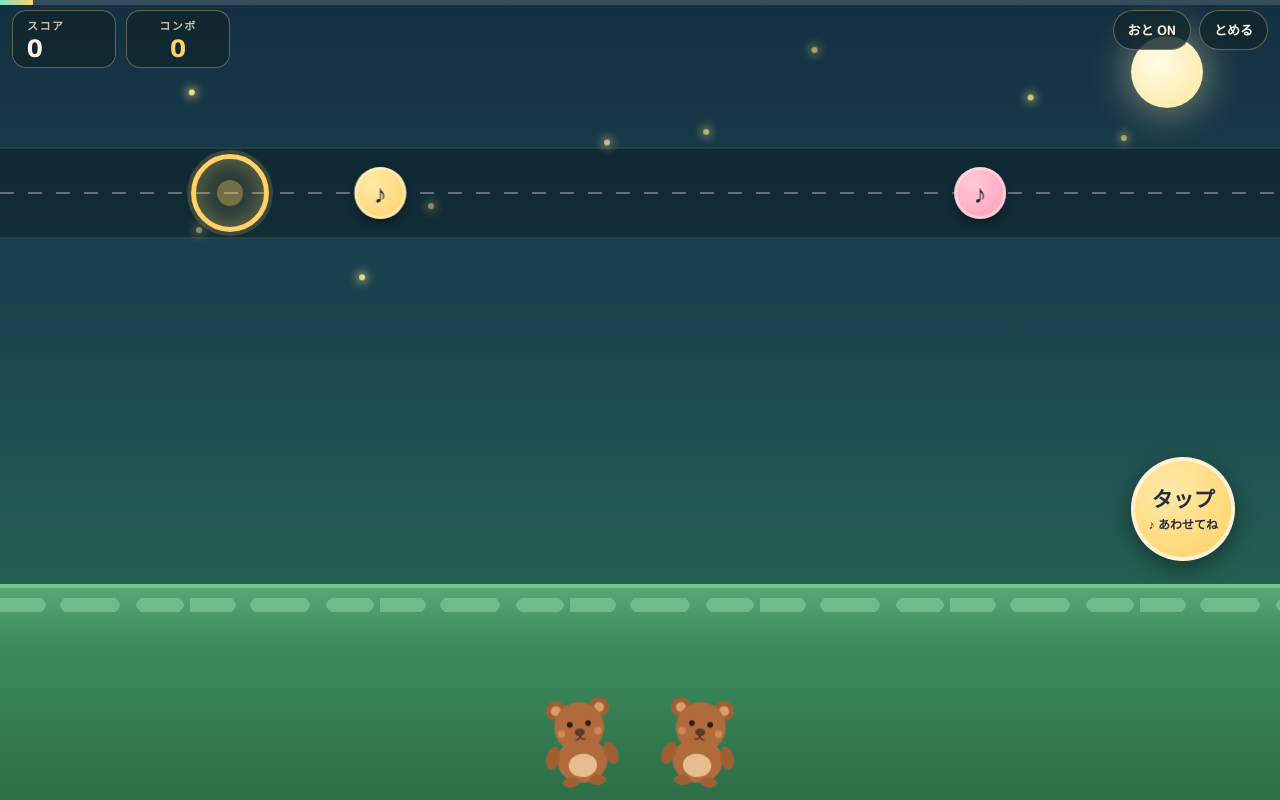
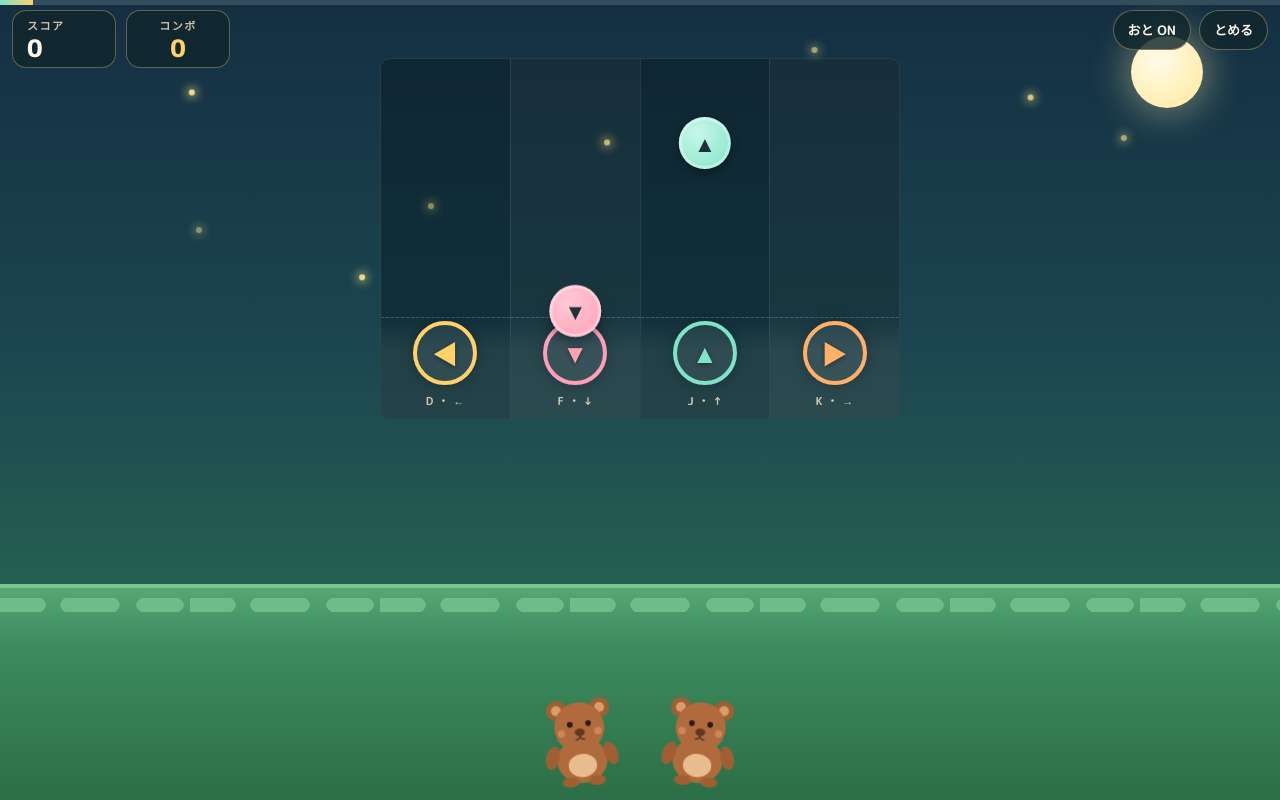
Before and after one commit to jowndown/iina-rhythm, a plain HTML site: page index.html in a window 1280 px wide. Both pictures are taken after a click on the button "▶ スタート". Drawn offline with Linux system fonts and the light colour scheme.

Commit message:
Update index.html to DDR-style 4-lane version

```diff
--- a/index.html
+++ b/index.html
@@ -63,31 +63,44 @@
       #progressWrap{ position:absolute; top:0; left:0; right:0; height:5px; background:rgba(255,255,255,.14); z-index:7; }
       #progressBar{ height:100%; width:0%; background:linear-gradient(90deg,var(--teal),var(--amber)); }
 
-      /* lane */
-      #lane{ position:absolute; left:0; right:0; top:16%; height:34%; min-height:120px; }
-      #laneBand{ position:absolute; left:0; right:0; top:50%; transform:translateY(-50%);
-        height:92px; background:rgba(8,26,32,.5); border-top:2px solid rgba(255,255,255,.10);
-        border-bottom:2px solid rgba(255,255,255,.10); }
-      #laneLine{ position:absolute; left:0; right:0; top:50%; height:2px; transform:translateY(-50%);
-        background:repeating-linear-gradient(90deg,rgba(255,246,230,.35) 0 14px,transparent 14px 28px); }
-      #judge{ position:absolute; left:18%; top:50%; transform:translate(-50%,-50%); width:78px; height:78px; z-index:3; }
-      #judgeRing{ position:absolute; inset:0; border-radius:50%; border:5px solid var(--amber);
-        background:rgba(255,209,102,.10); box-shadow:0 0 0 4px rgba(255,209,102,.18), 0 0 22px rgba(255,209,102,.35) inset; }
-      #judgeCore{ position:absolute; inset:26px; border-radius:50%; background:rgba(255,209,102,.35); }
-      #judge.pulse #judgeRing{ animation:jpulse .28s ease-out; }
+      /* lanes (DDR style: 4 lanes, notes fall from top to bottom) */
+      #lane{ position:absolute; left:0; right:0; top:10%; height:62%; min-height:200px; }
+      #laneCols{ position:relative; width:min(94vw,520px); height:100%; margin:0 auto;
+        display:flex; background:rgba(8,26,32,.45); border:1px solid rgba(255,255,255,.10);
+        border-radius:10px; overflow:hidden; }
+      .col{ position:relative; flex:1 1 0; border-left:1px solid rgba(255,255,255,.09); touch-action:none; }
+      .col:first-child{ border-left:none; }
+      .col:nth-child(even){ background:rgba(255,255,255,.035); }
+      .col .pad{ position:absolute; left:0; right:0; bottom:0; height:102px; pointer-events:none;
+        background:linear-gradient(180deg,transparent,rgba(255,255,255,.07) 32%);
+        border-top:1px dashed rgba(255,255,255,.14); }
+      .target{ position:absolute; left:50%; bottom:34px; transform:translateX(-50%);
+        width:64px; height:64px; pointer-events:none; }
+      .target .ring{ position:absolute; inset:0; border-radius:50%; border:4px solid var(--lane-c,#fff);
+        background:rgba(255,255,255,.06); box-shadow:0 0 14px rgba(0,0,0,.25); }
+      .target .arrow{ position:absolute; inset:0; display:flex; align-items:center; justify-content:center;
+        font-size:26px; color:var(--lane-c,#fff); text-shadow:0 1px 4px rgba(0,0,0,.45); }
+      .target.t0{ --lane-c:var(--amber); }
+      .target.t1{ --lane-c:var(--pink); }
+      .target.t2{ --lane-c:var(--teal); }
+      .target.t3{ --lane-c:#ffb066; }
+      .target.pulse .ring{ animation:jpulse .28s ease-out; }
       @keyframes jpulse{ 0%{ transform:scale(1);} 35%{ transform:scale(1.22);} 100%{ transform:scale(1);} }
-      .note{ position:absolute; top:50%; width:52px; height:52px; margin:-26px 0 0 -26px; z-index:2;
+      .target.press .ring{ background:rgba(255,255,255,.30); }
+      .keyHint{ position:absolute; left:0; right:0; bottom:9px; text-align:center; pointer-events:none;
+        font-size:11px; font-weight:700; color:var(--ink-dim); letter-spacing:.06em; white-space:nowrap; }
+      #notes{ position:absolute; inset:0; pointer-events:none; }
+      .note{ position:absolute; left:0; top:0; width:52px; height:52px; margin:-26px 0 0 -26px; z-index:2;
         border-radius:50%; display:flex; align-items:center; justify-content:center;
-        font-size:26px; font-weight:800; color:#20303a;
+        font-size:22px; font-weight:800; color:#20303a;
         box-shadow:0 4px 10px rgba(0,0,0,.35), 0 0 0 3px rgba(255,255,255,.35) inset; will-change:transform; }
-      .note.c0{ background:radial-gradient(circle at 35% 30%,#ffe9a8,var(--amber)); }
-      .note.c1{ background:radial-gradient(circle at 35% 30%,#ffc9d6,var(--pink)); }
-      .note.c2{ background:radial-gradient(circle at 35% 30%,#c8f7e9,var(--teal)); }
-      .note.hitpop{ animation:hitpop .22s ease-out forwards; }
-      @keyframes hitpop{ to{ transform:scale(1.7); opacity:0; } }
-      .note.missed{ transition:opacity .3s, margin-top .3s; opacity:.25; margin-top:6px; }
+      .note.n0{ background:radial-gradient(circle at 35% 30%,#ffe9a8,var(--amber)); }
+      .note.n1{ background:radial-gradient(circle at 35% 30%,#ffc9d6,var(--pink)); }
+      .note.n2{ background:radial-gradient(circle at 35% 30%,#c8f7e9,var(--teal)); }
+      .note.n3{ background:radial-gradient(circle at 35% 30%,#ffd9ae,#ffb066); }
+      .note.missed{ transition:opacity .3s; opacity:.25; }
 
-      #judgePopup{ position:absolute; left:18%; top:6%; transform:translateX(-50%); z-index:5;
+      #judgePopup{ position:absolute; left:50%; bottom:112px; transform:translateX(-50%); z-index:5;
         font-size:clamp(22px,4.6vmin,38px); font-weight:800; letter-spacing:.06em; opacity:0; pointer-events:none;
         text-shadow:0 2px 10px rgba(0,0,0,.5); white-space:nowrap; }
       #judgePopup.show{ animation:pop .55s ease-out; }
@@ -101,14 +114,6 @@
         font-size:clamp(14px,2.6vmin,19px); font-weight:800; opacity:0; white-space:nowrap; }
       #banner.show{ animation:bannerIn 2.4s ease forwards; }
       @keyframes bannerIn{ 0%{ opacity:0; transform:translateX(-50%) translateY(-8px);} 12%{ opacity:1; transform:translateX(-50%) translateY(0);} 82%{ opacity:1;} 100%{ opacity:0;} }
-
-      /* big tap button */
-      #btnTap{ position:absolute; right:3.5%; bottom:4%; z-index:6; width:104px; height:104px; border-radius:50%;
-        border:4px solid rgba(255,255,255,.65); color:#20303a; font-size:21px; font-weight:800;
-        background:radial-gradient(circle at 35% 30%,#ffe9a8,var(--amber));
-        box-shadow:0 8px 22px rgba(0,0,0,.4); touch-action:none; }
-      #btnTap:active{ transform:scale(.93); }
-      #btnTap small{ display:block; font-size:12px; font-weight:700; }
 
       /* ---------- panels ---------- */
       .panel{ position:absolute; inset:0; z-index:8; display:flex; align-items:center; justify-content:center; padding:14px; }
@@ -157,8 +162,10 @@
 
       .hidden{ display:none !important; }
       @media (orientation:portrait){
-        #lane{ top:13%; height:30%; }
-        #btnTap{ width:92px; height:92px; }
+        #lane{ top:9%; height:58%; }
+        .target{ width:56px; height:56px; bottom:38px; }
+        .target .arrow{ font-size:22px; }
+        .note{ width:46px; height:46px; margin:-23px 0 0 -23px; font-size:19px; }
         #hud .box{ min-width:88px; padding:5px 10px; }
         #hud .value{ font-size:19px; }
       }
@@ -184,23 +191,41 @@
         </div>
 
         <div id="lane">
-          <div id="laneBand"></div>
-          <div id="laneLine"></div>
-          <div id="notes"></div>
-          <div id="judge"><div id="judgeRing"></div><div id="judgeCore"></div></div>
+          <div id="laneCols">
+            <div class="col" data-lane="0">
+              <div class="pad"></div>
+              <div class="target t0"><div class="ring"></div><div class="arrow">◀</div></div>
+              <div class="keyHint">D ・ ←</div>
+            </div>
+            <div class="col" data-lane="1">
+              <div class="pad"></div>
+              <div class="target t1"><div class="ring"></div><div class="arrow">▼</div></div>
+              <div class="keyHint">F ・ ↓</div>
+            </div>
+            <div class="col" data-lane="2">
+              <div class="pad"></div>
+              <div class="target t2"><div class="ring"></div><div class="arrow">▲</div></div>
+              <div class="keyHint">J ・ ↑</div>
+            </div>
+            <div class="col" data-lane="3">
+              <div class="pad"></div>
+              <div class="target t3"><div class="ring"></div><div class="arrow">▶</div></div>
+              <div class="keyHint">K ・ →</div>
+            </div>
+            <div id="notes"></div>
+          </div>
           <div id="judgePopup"></div>
           <div id="banner"></div>
         </div>
-
-        <button id="btnTap" class="hidden" type="button">タップ<small>♪ あわせてね</small></button>
 
         <div class="panel" id="panelTitle">
           <div class="card">
             <h1 class="title">いいなリズム</h1>
             <p class="subtitle">もりの なかまと おどる、ほのぼの リズムゲーム</p>
             <div class="howto">
-              <div>♪ ノーツが 左の <b>まる</b> に 重なった瞬間に タップ！</div>
-              <div>♪ 画面タップ ／ 大きなボタン ／ <b>スペースキー</b> でもOK</div>
+              <div>♪ ノーツが <b>4つのレーン</b> を 上から 落ちてくるよ</div>
+              <div>♪ レーン下の <b>矢印</b> に 重なった瞬間に、そのレーンを タップ！</div>
+              <div>♪ PCでは <b>D F J K</b> キー（矢印キーでもOK）</div>
               <div>♪ コンボを つなぐと なかまが ふえるよ</div>
               <div>♪ みんな たまに <b>でんぐり返り</b> するよ</div>
             </div>
@@ -318,9 +343,12 @@
     }
     function midiHz(m) { return 440 * Math.pow(2, (m - 69) / 12); }
 
-    /* parse melody into events [{beat, midi, durBeats}] and chart onsets */
+    /* parse melody into events [{beat, midi, durBeats}] and chart notes [{beat, midi}] */
     var melodyEvents = [];
-    var chartBeats = [4, 6]; /* intro cue taps (bar1) */
+    var chartNotes = [
+      { beat: 4, midi: noteToMidi("E5") }, /* intro cue taps (bar1) */
+      { beat: 6, midi: noteToMidi("G5") }
+    ];
     MEL.forEach(function (barStr, bar) {
       if (!barStr) return;
       var beat = bar * 4;
@@ -329,11 +357,20 @@
         var dur = parseFloat(parts[1]);
         var midi = noteToMidi(parts[0]);
         melodyEvents.push({ beat: beat, midi: midi, dur: dur });
-        chartBeats.push(beat);
+        chartNotes.push({ beat: beat, midi: midi });
         beat += dur;
       });
     });
-    chartBeats.sort(function (a, b) { return a - b; });
+    chartNotes.sort(function (a, b) { return a.beat - b.beat; });
+
+    /* 4 lanes (DDR order ◀ ▼ ▲ ▶): low notes left, high notes right */
+    var LANE_GLYPH = ["◀", "▼", "▲", "▶"];
+    function laneForMidi(m) {
+      if (m <= 74) return 0; /* B4 C5 D5 */
+      if (m <= 77) return 1; /* E5 F5 */
+      if (m <= 79) return 2; /* G5 */
+      return 3;              /* A5 B5 C6 */
+    }
 
     /* ---------- audio engine ---------- */
     var actx = null, masterGain = null, musicGain = null, sfxGain = null, noiseBuf = null;
@@ -630,9 +667,11 @@
 
     /* ---------- DOM refs ---------- */
     function $(id) { return document.getElementById(id); }
-    var laneEl = $("lane"), notesEl = $("notes"), judgeEl = $("judge"), popupEl = $("judgePopup"),
+    var laneEl = $("lane"), laneColsEl = $("laneCols"), notesEl = $("notes"), popupEl = $("judgePopup"),
         bannerEl = $("banner"), scoreEl = $("scoreVal"), comboEl = $("comboVal"),
-        progressEl = $("progressBar"), hudEl = $("hud"), btnTapEl = $("btnTap");
+        progressEl = $("progressBar"), hudEl = $("hud");
+    var colEls = Array.prototype.slice.call(document.querySelectorAll(".col"));
+    var targetEls = Array.prototype.slice.call(document.querySelectorAll(".target"));
 
     /* fireflies */
     (function () {
@@ -660,10 +699,18 @@
       void popupEl.offsetWidth;
       popupEl.className = "show " + kind;
     }
-    function pulseJudge() {
-      judgeEl.classList.remove("pulse");
-      void judgeEl.offsetWidth;
-      judgeEl.classList.add("pulse");
+    function pulseTarget(lane) {
+      var el = targetEls[lane];
+      if (!el) return;
+      el.classList.remove("pulse");
+      void el.offsetWidth;
+      el.classList.add("pulse");
+    }
+    function pressFx(lane) {
+      var el = targetEls[lane];
+      if (!el) return;
+      el.classList.add("press");
+      setTimeout(function () { el.classList.remove("press"); }, 110);
     }
 
     /* ---------- game state ---------- */
@@ -683,13 +730,14 @@
 
     function buildChart() {
       notesEl.innerHTML = "";
-      chart = chartBeats.map(function (b, i) {
+      chart = chartNotes.map(function (cn) {
+        var lane = laneForMidi(cn.midi);
         var el = document.createElement("div");
-        el.className = "note c" + (i % 3);
-        el.textContent = "♪";
+        el.className = "note n" + lane;
+        el.textContent = LANE_GLYPH[lane];
         el.style.display = "none";
         notesEl.appendChild(el);
-        return { time: b * SPB, el: el, hit: false, missed: false };
+        return { time: cn.beat * SPB, lane: lane, el: el, hit: false, missed: false };
       });
     }
 
@@ -708,7 +756,6 @@
       $("panelResult").classList.add("hidden");
       $("panelPause").classList.add("hidden");
       hudEl.classList.remove("hidden");
-      btnTapEl.classList.remove("hidden");
       state = "playing";
       startTime = actx.currentTime + 0.7;
       startScheduler();
@@ -718,7 +765,6 @@
     function finishGame() {
       state = "result";
       stopScheduler();
-      btnTapEl.classList.add("hidden");
       hudEl.classList.add("hidden");
       /* finale cast: make sure everyone is on stage for the celebration */
       if (!joined.rabbit) { joined.rabbit = true; joinPair("rabbit", true); }
@@ -742,7 +788,6 @@
     function quitToTitle() {
       stopScheduler();
       state = "title";
-      btnTapEl.classList.add("hidden");
       hudEl.classList.add("hidden");
       notesEl.innerHTML = ""; chart = [];
       $("panelPause").classList.add("hidden");
@@ -760,7 +805,7 @@
         { transform: tr + " scale(1.75)", opacity: "0" }
       ], { duration: 220, easing: "ease-out", fill: "forwards" });
       setTimeout(function () { if (note.el) note.el.style.display = "none"; }, 230);
-      pulseJudge();
+      pulseTarget(note.lane);
       if (kind === "perfect") { score += 300; nPerfect++; showPopup("perfect", "PERFECT!"); }
       else { score += 100; nGood++; showPopup("good", "GOOD"); }
       combo++; if (combo > maxCombo) maxCombo = combo;
@@ -777,13 +822,14 @@
       showPopup("miss", "MISS");
       sfxMiss();
     }
-    function hit() {
+    function hit(lane) {
       if (state !== "playing") return;
+      pressFx(lane);
       var t = songTime();
       var best = null, bd = Infinity;
       for (var i = 0; i < chart.length; i++) {
         var n = chart[i];
-        if (n.hit || n.missed) continue;
+        if (n.lane !== lane || n.hit || n.missed) continue;
         var d = t - n.time;
         if (d < -GOOD_W - 0.05) break;
         if (Math.abs(d) < Math.abs(bd)) { bd = d; best = n; }
@@ -791,7 +837,7 @@
       if (best && Math.abs(bd) <= GOOD_W) {
         applyJudge(best, Math.abs(bd) <= PERFECT_W ? "perfect" : "good");
       } else {
-        pulseJudge();
+        pulseTarget(lane);
       }
     }
     function checkJoins() {
@@ -846,11 +892,11 @@
       checkFinale();
       progressEl.style.width = Math.min(100, Math.max(0, t / TOTAL_SEC * 100)) + "%";
 
-      /* notes */
-      var laneW = laneEl.clientWidth;
-      var judgeX = laneW * 0.18;
-      judgeEl.style.left = judgeX + "px";
-      var pxPerSec = (laneW - judgeX) / APPROACH;
+      /* notes: fall from the top of their lane down to the lane's target */
+      var laneH = laneColsEl.clientHeight;
+      var laneW = laneColsEl.clientWidth;
+      var judgeY = laneH - 66; /* target centre: bottom 34px + radius 32px */
+      var pxPerSec = judgeY / APPROACH;
       for (var k = 0; k < chart.length; k++) {
         var n = chart[k];
         if (n.hit) continue;
@@ -858,24 +904,26 @@
         if (!n.missed && remain < -GOOD_W) { applyMiss(n); continue; }
         if (remain > APPROACH || remain < -0.45) { n.el.style.display = "none"; continue; }
         n.el.style.display = "flex";
-        var x = judgeX + remain * pxPerSec;
-        n.el.style.transform = "translateX(" + x.toFixed(1) + "px)";
+        var x = (n.lane + 0.5) * (laneW / 4);
+        var y = judgeY - remain * pxPerSec;
+        n.el.style.transform = "translate(" + x.toFixed(1) + "px," + y.toFixed(1) + "px)";
       }
       if (t > TOTAL_SEC + 1.4) finishGame();
     }
     requestAnimationFrame(loop);
 
-    /* ---------- input ---------- */
-    $("main").addEventListener("pointerdown", function (e) {
-      if (state !== "playing") return;
-      if (e.target.closest("button") || e.target.closest(".panel")) return;
-      hit();
+    /* ---------- input: tap a lane, or D F J K / arrow keys ---------- */
+    colEls.forEach(function (col) {
+      col.addEventListener("pointerdown", function (e) {
+        e.preventDefault();
+        hit(parseInt(col.getAttribute("data-lane"), 10));
+      });
     });
-    btnTapEl.addEventListener("pointerdown", function (e) { e.preventDefault(); hit(); });
+    var KEYMAP = { KeyD: 0, ArrowLeft: 0, KeyF: 1, ArrowDown: 1, KeyJ: 2, ArrowUp: 2, KeyK: 3, ArrowRight: 3 };
     document.addEventListener("keydown", function (e) {
-      if (e.code === "Space") {
+      if (Object.prototype.hasOwnProperty.call(KEYMAP, e.code)) {
         e.preventDefault();
-        if (!e.repeat) hit();
+        if (!e.repeat) hit(KEYMAP[e.code]);
       }
     });
     document.addEventListener("gesturestart", function (e) { e.preventDefault(); });
```
